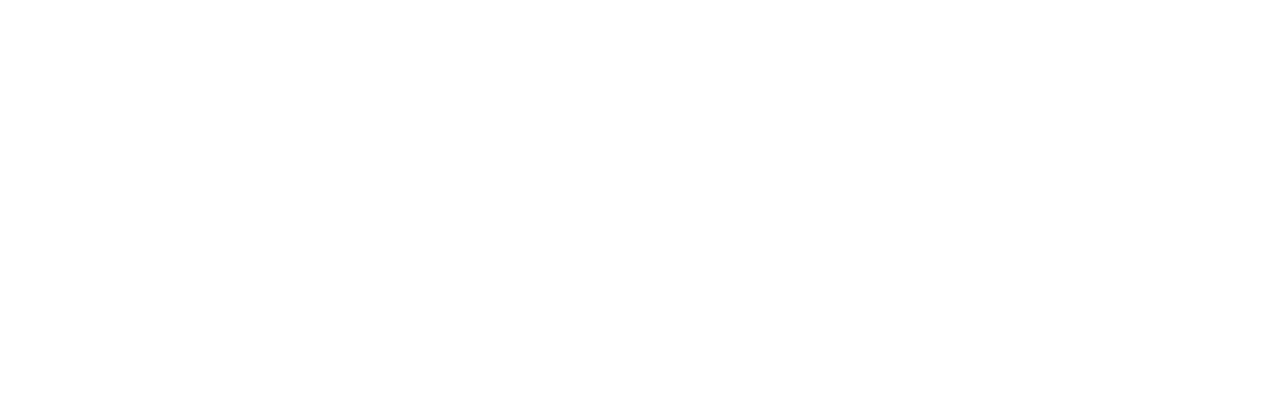
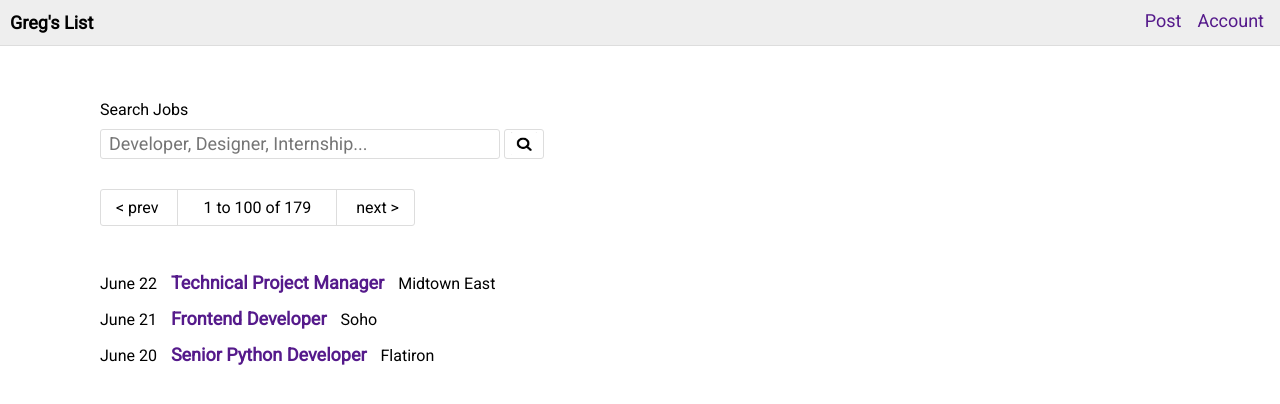
Before and after one commit to angiecrellin/gregslist, a plain HTML site: page index.html in a window 1280 px wide. Drawn offline with Linux system fonts and the light colour scheme.

Commit message:
initial commit

```diff
--- /dev/null
+++ b/css/index.css
@@ -0,0 +1,111 @@
+* {
+	box-sizing: border-box;
+}
+
+body {
+	margin: 0;
+	padding: 100px;
+	font-family: 'Roboto', sans-serif;
+}
+
+
+header {
+	position: fixed;
+	top: 0;
+	left: 0;
+	right: 0;
+	padding-left: 10px;
+	background-color: #EEEEEE;
+	border-bottom: 1px solid #DDDDDD;
+}
+
+.top-nav {
+	position: absolute;
+	right: 10px;
+	top: 10px;
+}
+
+.link-nav {
+	font-size: 18px;
+	padding: 0 6px;
+}
+
+a {
+	text-decoration: none;
+}
+
+h1{
+	font-size: 18px;
+}
+
+.search-jobs {
+	margin-bottom: 30px;
+}
+
+label {
+  display: block;
+}
+
+input {
+	vertical-align: bottom;
+}
+
+.search {
+  font-family: "Roboto", sans-serif;
+  font-size: 18px;
+  font-weight: 500;
+  line-height: 30px;
+  height: 30px;
+  border: 1px solid #DDDDDD;
+  border-radius: 3px;
+  padding: 0 5px 0 8px;
+  width: 400px;
+}
+
+.magnifying-glass {
+  font-size: 18px;
+  margin-top: 10px;
+  width: 40px;
+  height: 30px;
+  padding: 2px 6px 3px 6px;
+  background-color: white;
+  border: 1px solid #DDDDDD;
+  border-radius: 3px;
+}
+
+.pages {
+	display: inline-block;
+	margin-bottom:30px;
+	border: 1px solid #DDDDDD;
+	border-radius: 3px;
+}
+
+.pages-backward, .pages-forward{
+	font-size: 16px;
+	display: inline-block;
+	border-radius: 3px;
+	padding: 8px 15px;
+}
+
+.listing-number {
+	font-size: 16px;
+	padding: 8px 25px;
+	border-left: 1px solid #DDDDDD;
+	border-right: 1px solid #DDDDDD;
+}
+
+.postings {
+	padding: 0;
+}
+
+.post {
+	list-style:none;
+	margin-bottom: 15px;
+}
+
+.post-title {
+	margin-right: 10px;
+	margin-left: 10px;
+	font-weight: bold;
+	font-size: 18px;
+}
--- a/index.html
+++ b/index.html
@@ -1,16 +1,51 @@
 <!DOCTYPE html>
-<html>
+<html lang="en">
 
 <head>
+    <meta charset="utf-8" name="description" content="Old School Classifieds">
     <title>GregsList Exercise</title>
-    <meta charset="utf-8" name="description" content="Old School Classifieds">
+    <link href="https://fonts.googleapis.com/css?family=Roboto" rel="stylesheet">
+    <link rel="stylesheet" href="css/index.css" />
 </head>
 
 <body>
-    <main>
-        <nav>
+    <header>
+    	<h1>Greg's List</h1>
+        <nav class="top-nav">
+        	<a href="" class="link-nav">Post</a>
+        	<a href="" class="link-nav">Account</a>
         </nav>
-    </main>
-</body>
-
+    </header>
+ 	<section class=search-jobs>
+ 		<form action="#">
+ 		<label for="search">Search Jobs</label>
+ 		<input type="text" class="search" placeholder="Developer, Designer, Internship..."/>
+ 		<input type="image" class="magnifying-glass" src="images/magnifying-glass.png" alt="Search" role="button">
+ 		</form>
+ 	</section>
+ 	<nav class="pages">
+ 		<a class="pages-backward">&lt; prev</a>
+		<span class="listing-number">1 to 100 of 179</span>
+ 		<a class="pages-forward">next &gt;</a>
+ 	</nav>
+	<main>
+		<ul class="postings">
+			<li class="post">
+				<span class="post-date">June 22</span>
+				<a href="" class="post-title">Technical Project Manager</a>
+				<span class="post-location">Midtown East</span>
+			</li>
+			<li class="post">
+				<span class="post-date">June 21</span>
+				<a href="" class="post-title">Frontend Developer</a>
+				<span class="post-location">Soho</span>
+			</li>
+			<li class="post">
+				<span class="post-date">June 20</span>
+				<a href="" class="post-title">Senior Python Developer</a>
+				<span class="post-location">Flatiron</span>
+			</li>
+		</ul>
+	</main>
+ </body>
 </html>
```
Also changed, not shown: images/magnifying-glass.png (added), style.css (deleted).
